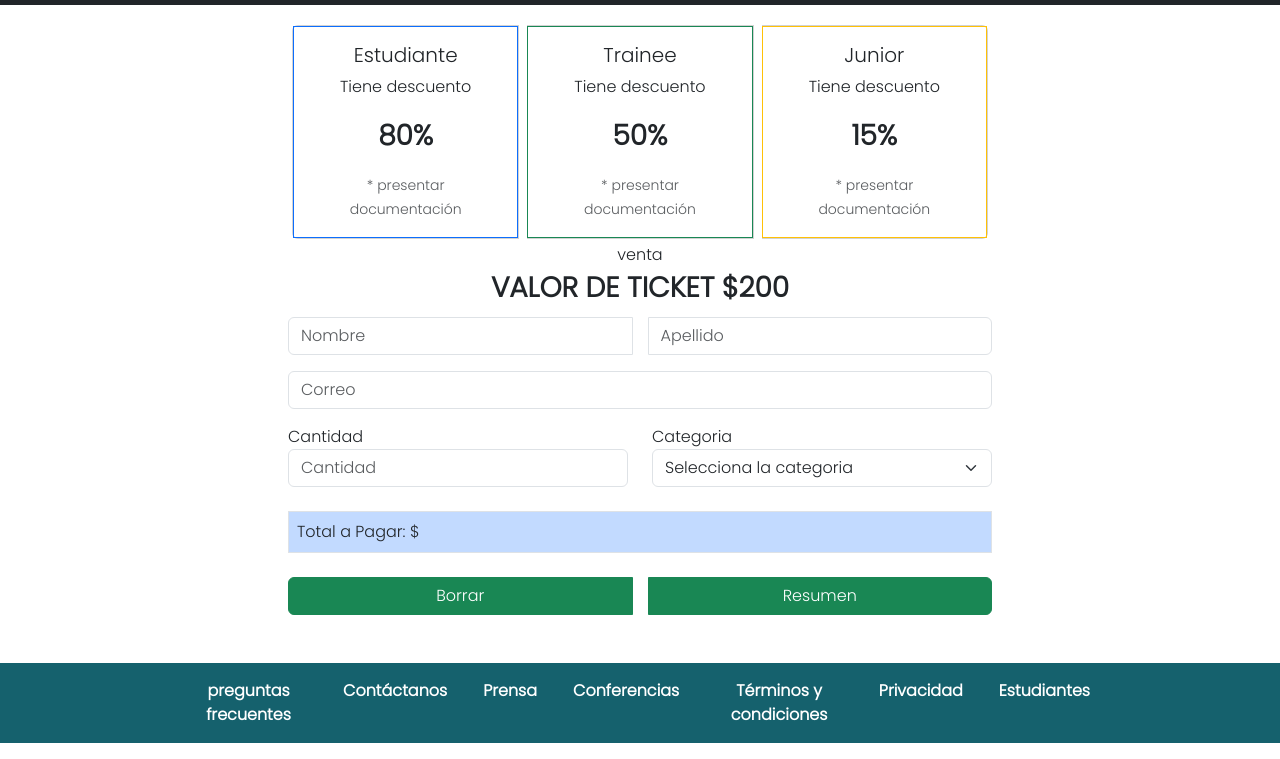
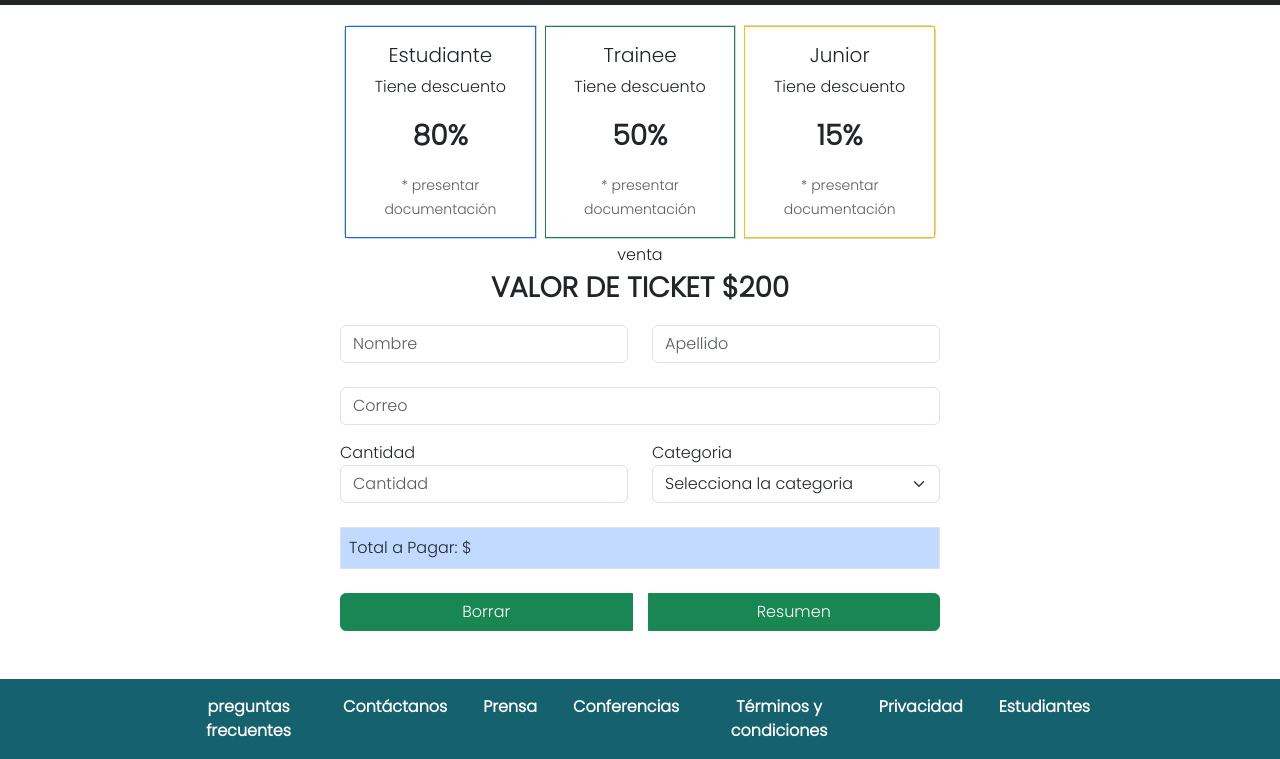
Before and after one commit to andonysan/TP-integrador, a plain HTML site: page resumen.html in a window 1280 px wide. Shown: the part 74-833 px from the top of the page. Drawn offline with nearby package versions, Linux system fonts and the light colour scheme.

Commit message:
se corrigieron errores en JS y HTML

```diff
--- a/resumen.html
+++ b/resumen.html
@@ -43,7 +43,7 @@
     </header>
     <main class="m-3">
         <section class="Descuento ">
-            <div class="card-group container  col-7 ">
+            <div class="card-group container col-10 col-sm-11 col-md-8 col-lg-7 col-xl-6 ">
                 <div class="card m-1">
                   <!-- <img src="..." class="card-img-top" alt="..."> -->
                   <div class="card-body border border-primary text-center">
@@ -81,18 +81,22 @@
             </div>
         </section>
         <section>
-            <form name="formulario" class="container col-7 my-2">
-                <div class="input-group gap-3">
-                    <input id="firsName" name="firsName" type="text" class="form-control" placeholder="Nombre">
-                    <input id="lastName" name="lastName" type="text" class="form-control" placeholder="Apellido">
+            <div class="container col-10 col-sm-11 col-md-8 col-lg-7 col-xl-6  my-2">
+                <div class="row my-2">
+                    <div class="col-12 col-sm-6 my-2">
+                      <input id="firsName" name="firsName" type="text" class="form-control " placeholder="Nombre">
+                    </div>
+                    <div class="col-12 col-sm-6 my-2">
+                      <input id="lastName" name="lastName" type="text" class="form-control " placeholder="Apellido">
+                    </div>
                 </div>
                 <input id="mail" name="mail" type="text" class="form-control my-3" placeholder="Correo">
                 <div class="row">
-                    <div class="col-6">
+                    <div class="col-12 col-sm-6">
                         <label for="quantity">Cantidad</label>
                         <input id="quantity" name="quantity" type="number" class="form-control" placeholder="Cantidad">
                     </div>
-                    <div class="col-6">
+                    <div class="col-12 col-sm-6">
                         <label for="category">Categoria</label>
                         <select id="category" name="category" class="form-select" aria-label="Default select example">
                             <option selected="" value="none">Selecciona la categoria</option>
@@ -109,16 +113,8 @@
                   <button id="reset" class="btn btn-success col-5">Borrar</button>
                   <button id="submit"  class="btn btn-success col-5">Resumen</button>
                 </div>
-                <!-- <div class="row">
-                  <div class="col-6">
-                      <button id="reset" class="btn btn-success w-100">Resetear</button>
-                  </div>
-                  <div class="col-6">
-                      <button id="submit" onclick="precioTotal();" class="btn btn-success w-100">Enviar</button>
-                  </div>
-                </div> -->
 
-              </form>
+              </div>
         </section>
     </main>
     <footer class=" w-100 mt-5  footer-fondo">
--- a/resumen/funcionResumen.js
+++ b/resumen/funcionResumen.js
@@ -22,7 +22,7 @@ function resumen(e){
         totalPago.innerText = precioFinal - descuentoF;
 
     }else{
-        totalPago.innerText = precioTicket*cant;
+        totalPago.innerText = precioTicket*cant > 0? precioTicket*cant : 0;
     }
     return null;
 }
```
